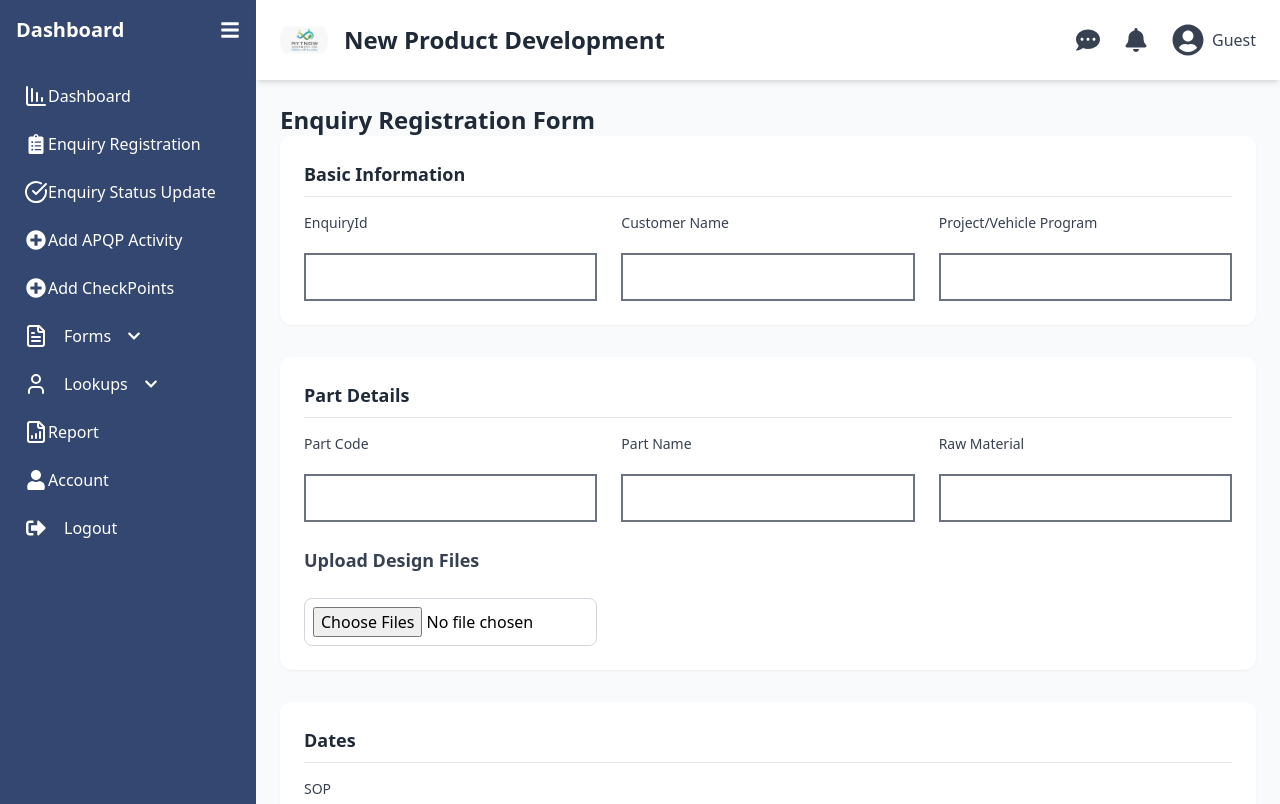
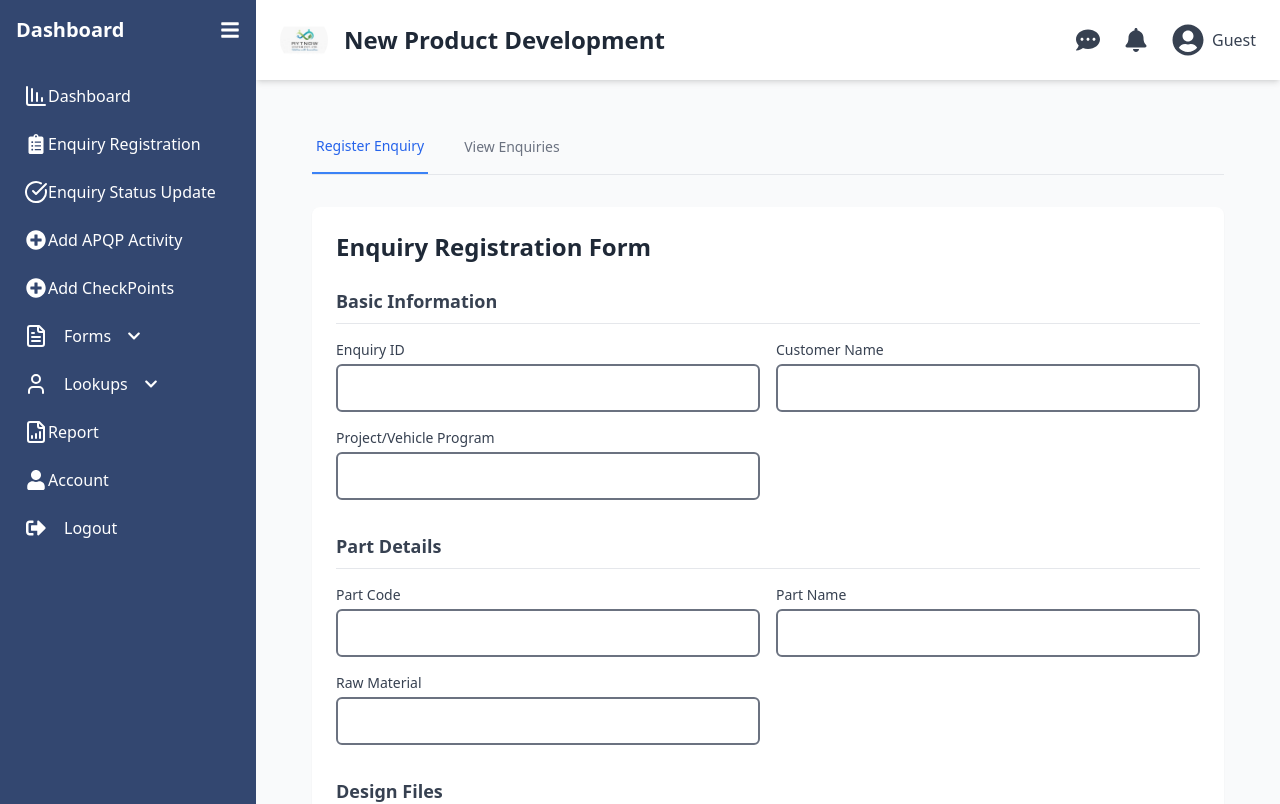
Before and after one commit to tayade-29/NPD, a React (Create React App) app: page /enquiryform in a window 1280 px wide. Shown: the top 804 px of the page. Built offline with nearby package versions, Linux system fonts and the light colour scheme; sample sign-in values are in the browser's storage.

Commit message:
Enquiry Registration changes

```diff
--- a/src/Forms/EnquiryRegisterForm.js
+++ b/src/Forms/EnquiryRegisterForm.js
@@ -1,9 +1,9 @@
 import React, { useState } from 'react';
-import EnquiryTable from '../Pages/EnquiryTable';
 
 const EnquiryForm = () => {
     const [page, setPage] = useState('form');
     const [enquiries, setEnquiries] = useState([]);
+    const [searchTerm, setSearchTerm] = useState('');
 
     const initialFormData = {
         srNo: '',
@@ -13,207 +13,295 @@ const EnquiryForm = () => {
         partName: '',
         rawMaterial: '',
         sop: '',
-        designFiles: [], // Store uploaded files here
+        designFiles: [],
     };
 
     const [formData, setFormData] = useState(initialFormData);
     const [selectedFiles, setSelectedFiles] = useState([]);
-    const [fileInputKey, setFileInputKey] = useState(0); // Key to reset the file input
+    const [fileInputKey, setFileInputKey] = useState(0);
 
     const handleSubmit = (e) => {
         e.preventDefault();
-        setEnquiries([...enquiries, formData]); // Add the current form data to the enquiries array
-        setFormData(initialFormData); // Reset form data to initial values
-        setSelectedFiles([]); // Clear the selected files
-        setFileInputKey(prevKey => prevKey + 1); // Change the key to reset the file input
+        const newEnquiry = {
+            ...formData,
+            id: Date.now(),
+            designFiles: selectedFiles.filter(f => f.status === 'success')
+        };
+        setEnquiries([...enquiries, newEnquiry]);
+        setFormData(initialFormData);
+        setSelectedFiles([]);
+        setFileInputKey(prev => prev + 1);
         alert('Enquiry registered successfully!');
     };
 
     const handleChange = (e) => {
         const { name, value } = e.target;
-        setFormData((prev) => ({
-            ...prev,
-            [name]: value,
-        }));
+        setFormData(prev => ({ ...prev, [name]: value }));
     };
 
-    const handleFileUpload = (event) => {
-        const files = Array.from(event.target.files);
+    const handleFileUpload = (e) => {
+        const files = Array.from(e.target.files);
         const allowedExtensions = ['pdf', 'jpg', 'jpeg', 'png', 'step', '3ds', 'dae', 'fbx', 'obj', 'stl', 'gltf', 'glb', 'iges', 'dxf', 'vrml', 'tif', 'tiff', 'gif', 'bmp'];
-        const maxSize = 5 * 1024 * 1024; // 5MB limit
+        const maxSize = 5 * 1024 * 1024;
 
         const newFiles = files.map(file => {
             const extension = file.name.split('.').pop().toLowerCase();
             if (!allowedExtensions.includes(extension)) {
                 return { file, status: 'error', message: 'Invalid file type' };
-            } else if (file.size > maxSize) {
-                return { file, status: 'error', message: 'File size exceeds 5MB limit' };
-            } else {
-                return { file, status: 'success', message: 'Successfully uploaded', url: URL.createObjectURL(file) };
             }
+            if (file.size > maxSize) {
+                return { file, status: 'error', message: 'File too large' };
+            }
+            return { file, status: 'success', message: 'Uploaded', url: URL.createObjectURL(file) };
         });
 
-        // Append new valid files to the existing selected files
-        const validFiles = newFiles.filter(fileObj => fileObj.status === 'success');
-        setSelectedFiles(prevFiles => [...prevFiles, ...validFiles]); // Append valid files
-
-        // Update formData with the valid files
-        setFormData(prev => ({
-            ...prev,
-            designFiles: [...prev.designFiles, ...validFiles], // Store valid files in formData
-        }));
+        setSelectedFiles(prev => [...prev, ...newFiles.filter(f => f.status === 'success')]);
     };
 
+    const filteredEnquiries = enquiries.filter(enquiry =>
+        Object.values(enquiry).some(value =>
+            value.toString().toLowerCase().includes(searchTerm.toLowerCase())
+    ));
+
     return (
-        <>
-            <main className="max-w-7xl mx-auto">
-            <h2 className="text-2xl font-semibold text-gray-800">Enquiry Registration Form</h2>
+        <div className="min-h-screen bg-gray-50">
+            <div className="max-w-7xl mx-auto px-4 sm:px-6 lg:px-8 py-8">
+                {/* Top Navigation Tabs */}
+                <div className="mb-8 border-b border-gray-200">
+                    <nav className="flex space-x-8">
+                        <button
+                            onClick={() => setPage('form')}
+                            className={`pb-4 px-1 text-sm font-medium ${
+                                page === 'form'
+                                ? 'border-b-2 border-blue-500 text-blue-600'
+                                : 'text-gray-500 hover:text-gray-700 hover:border-gray-300'
+                            }`}
+                        >
+                            Register Enquiry
+                        </button>
+                        <button
+                            onClick={() => setPage('table')}
+                            className={`pb-4 px-1 text-sm font-medium ${
+                                page === 'table'
+                                ? 'border-b-2 border-blue-500 text-blue-600'
+                                : 'text-gray-500 hover:text-gray-700 hover:border-gray-300'
+                            }`}
+                        >
+                            View Enquiries
+                        </button>
+                    </nav>
+                </div>
 
+                {/* Main Content */}
+                <div>
                     {page === 'form' ? (
-                    <>
+                        <div className="bg-white p-6 rounded-lg shadow-sm">
+                            <h2 className="text-2xl font-semibold mb-6 text-gray-800">
+                                Enquiry Registration Form
+                            </h2>
                             <form onSubmit={handleSubmit} className="space-y-8">
-                            {/* Basic Information */}
-                            <section className="form-section">
-                                <h3>Basic Information</h3>
-                                <div className="form-grid">
-                                    <div className="form-group">
-                                        <label htmlFor="srNo">EnquiryId</label>
+                                {/* Basic Information Section */}
+                                <div className="space-y-4">
+                                    <h3 className="text-lg font-semibold text-gray-700">Basic Information</h3>
+                                    <div className="grid grid-cols-1 md:grid-cols-2 gap-4">
+                                        <div>
+                                            <label className="block text-sm font-medium text-gray-700 mb-1">
+                                                Enquiry ID
+                                            </label>
                                             <input
-                                            className='input-field'
-                                            id="srNo"
                                                 type="text"
                                                 name="srNo"
                                                 value={formData.srNo}
                                                 onChange={handleChange}
+                                                className="w-full p-2 border rounded-md focus:ring-2 focus:ring-blue-500 focus:border-blue-500"
                                                 required
                                             />
                                         </div>
-
-                                    <div className="form-group">
-                                        <label htmlFor="customerName">Customer Name</label>
+                                        <div>
+                                            <label className="block text-sm font-medium text-gray-700 mb-1">
+                                                Customer Name
+                                            </label>
                                             <input
-                                            id="customerName"
                                                 type="text"
                                                 name="customerName"
                                                 value={formData.customerName}
                                                 onChange={handleChange}
+                                                className="w-full p-2 border rounded-md focus:ring-2 focus:ring-blue-500 focus:border-blue-500"
                                                 required
                                             />
                                         </div>
-
-                                    <div className="form-group">
-                                        <label htmlFor="projectVehicleProgram">Project/Vehicle Program</label>
+                                        <div>
+                                            <label className="block text-sm font-medium text-gray-700 mb-1">
+                                                Project/Vehicle Program
+                                            </label>
                                             <input
-                                            id="projectVehicleProgram"
                                                 type="text"
                                                 name="projectVehicleProgram"
                                                 value={formData.projectVehicleProgram}
                                                 onChange={handleChange}
+                                                className="w-full p-2 border rounded-md focus:ring-2 focus:ring-blue-500 focus:border-blue-500"
                                                 required
                                             />
                                         </div>
                                     </div>
-                            </section>
+                                </div>
 
-                            {/* Part Details */}
-                            <section className="form-section">
-                                <h3>Part Details</h3>
-                                <div className="form-grid">
-                                    <div className="form-group">
-                                        <label htmlFor="partCode">Part Code</label>
+                                {/* Part Details Section */}
+                                <div className="space-y-4">
+                                    <h3 className="text-lg font-semibold text-gray-700">Part Details</h3>
+                                    <div className="grid grid-cols-1 md:grid-cols-2 gap-4">
+                                        <div>
+                                            <label className="block text-sm font-medium text-gray-700 mb-1">
+                                                Part Code
+                                            </label>
                                             <input
-                                            id="partCode"
                                                 type="text"
                                                 name="partCode"
                                                 value={formData.partCode}
                                                 onChange={handleChange}
+                                                className="w-full p-2 border rounded-md focus:ring-2 focus:ring-blue-500 focus:border-blue-500"
                                                 required
                                             />
                                         </div>
-
-                                    <div className="form-group">
-                                        <label htmlFor="partName">Part Name</label>
+                                        <div>
+                                            <label className="block text-sm font-medium text-gray-700 mb-1">
+                                                Part Name
+                                            </label>
                                             <input
-                                            id="partName"
                                                 type="text"
                                                 name="partName"
                                                 value={formData.partName}
                                                 onChange={handleChange}
+                                                className="w-full p-2 border rounded-md focus:ring-2 focus:ring-blue-500 focus:border-blue-500"
                                                 required
                                             />
                                         </div>
-
-                                    <div className="form-group">
-                                        <label htmlFor="rawMaterial">Raw Material</label>
+                                        <div>
+                                            <label className="block text-sm font-medium text-gray-700 mb-1">
+                                                Raw Material
+                                            </label>
                                             <input
-                                            id="rawMaterial"
                                                 type="text"
                                                 name="rawMaterial"
                                                 value={formData.rawMaterial}
                                                 onChange={handleChange}
+                                                className="w-full p-2 border rounded-md focus:ring-2 focus:ring-blue-500 focus:border-blue-500"
                                                 required
                                             />
                                         </div>
+                                    </div>
+                                </div>
 
-                                    <div className="form-group">
-                                        <label htmlFor="designUpload" className="block text-lg font-semibold mb-2">Upload Design Files</label>
+                                {/* File Upload Section */}
+                                <div className="space-y-4">
+                                    <h3 className="text-lg font-semibold text-gray-700">Design Files</h3>
+                                    <div>
                                         <input
-                                            key={fileInputKey} // Use key to reset the input
-                                            id="designUpload"
+                                            key={fileInputKey}
                                             type="file"
-                                            name="designFiles"
                                             multiple
-                                            accept=".pdf, .jpg, .jpeg, .png, .step, .3ds, .dae, .fbx, .obj, .stl, .gltf, .glb, .iges, .dxf, .vrml, .tif, .tiff, .gif, .bmp"
+                                            accept=".pdf,.jpg,.jpeg,.png,.step,.3ds,.dae,.fbx,.obj,.stl,.gltf,.glb,.iges,.dxf,.vrml,.tif,.tiff,.gif,.bmp"
                                             onChange={handleFileUpload}
-                                            className="border border-gray-300 p-2 rounded-lg w-full"
+                                            className="w-full p-2 border rounded-md file:mr-4 file:py-2 file:px-4 file:rounded-md file:border-0 file:bg-blue-50 file:text-blue-700 hover:file:bg-blue-100"
                                         />
-
                                         {selectedFiles.length > 0 && (
-                                            <ul className="mt-3">
-                                                {selectedFiles.map((fileObj, index) => (
-                                                    <li
+                                            <div className="mt-4 space-y-2">
+                                                {selectedFiles.map((file, index) => (
+                                                    <div
                                                         key={index}
-                                                        className={`p-2 rounded-lg my-1 ${fileObj.status === 'success' ? 'bg-green-100 text-green-800' : 'bg-red-100 text-red-800'}`}
+                                                        className={`p-2 rounded-md text-sm ${
+                                                            file.status === 'success'
+                                                            ? 'bg-green-100 text-green-700'
+                                                            : 'bg-red-100 text-red-700'
+                                                        }`}
                                                     >
-                                                        {fileObj.file.name} - {fileObj.message}
-                                                    </li>
+                                                        {file.file.name} - {file.message}
+                                                    </div>
                                                 ))}
-                                            </ul>
+                                            </div>
                                         )}
                                     </div>
                                 </div>
-                            </section>
 
-                            {/* Dates and Volume */}
-                            <section className="form-section">
-                                <h3>Dates</h3>
-                                <div className="form-grid">
-                                    <div className="form-group">
-                                        <label htmlFor="sop">SOP</label>
+                                {/* SOP Date Section */}
+                                <div className="space-y-4">
+                                    <h3 className="text-lg font-semibold text-gray-700">Dates</h3>
+                                    <div className="grid grid-cols-1 md:grid-cols-2 gap-4">
+                                        <div>
+                                            <label className="block text-sm font-medium text-gray-700 mb-1">
+                                                SOP Date
+                                            </label>
                                             <input
-                                            id="sop"
                                                 type="date"
                                                 name="sop"
                                                 value={formData.sop}
                                                 onChange={handleChange}
+                                                className="w-full p-2 border rounded-md focus:ring-2 focus:ring-blue-500 focus:border-blue-500"
                                                 required
                                             />
                                         </div>
                                     </div>
-                            </section>
+                                </div>
 
                                 <div className="flex justify-end">
-                                <button type="submit" className="btn-primary">
+                                    <button
+                                        type="submit"
+                                        className="px-6 py-2 bg-blue-600 text-white rounded-md hover:bg-blue-700 focus:outline-none focus:ring-2 focus:ring-blue-500 focus:ring-offset-2"
+                                    >
                                         Save Enquiry
                                     </button>
                                 </div>
                             </form>
-                    </>
+                        </div>
                     ) : (
-                    <EnquiryTable enquiries={enquiries} />
+                        <div className="bg-white p-6 rounded-lg shadow-sm">
+                            <div className="mb-6">
+                                <input
+                                    type="text"
+                                    placeholder="Search by any field..."
+                                    value={searchTerm}
+                                    onChange={(e) => setSearchTerm(e.target.value)}
+                                    className="w-full p-2 border rounded-md focus:ring-2 focus:ring-blue-500 focus:border-blue-500"
+                                />
+                            </div>
+                            <div className="overflow-x-auto">
+                                <table className="min-w-full divide-y divide-gray-200">
+                                    <thead className="bg-gray-50">
+                                        <tr>
+                                            <th className="px-4 py-3 text-left text-xs font-medium text-gray-500 uppercase">Enquiry ID</th>
+                                            <th className="px-4 py-3 text-left text-xs font-medium text-gray-500 uppercase">Customer</th>
+                                            <th className="px-4 py-3 text-left text-xs font-medium text-gray-500 uppercase">Project</th>
+                                            <th className="px-4 py-3 text-left text-xs font-medium text-gray-500 uppercase">Part Code</th>
+                                            <th className="px-4 py-3 text-left text-xs font-medium text-gray-500 uppercase">SOP Date</th>
+                                            <th className="px-4 py-3 text-left text-xs font-medium text-gray-500 uppercase">Files</th>
+                                        </tr>
+                                    </thead>
+                                    <tbody className="bg-white divide-y divide-gray-200">
+                                        {filteredEnquiries.map((enquiry, index) => (
+                                            <tr key={index}>
+                                                <td className="px-4 py-4 whitespace-nowrap text-sm text-gray-900">{enquiry.srNo}</td>
+                                                <td className="px-4 py-4 whitespace-nowrap text-sm text-gray-900">{enquiry.customerName}</td>
+                                                <td className="px-4 py-4 whitespace-nowrap text-sm text-gray-900">{enquiry.projectVehicleProgram}</td>
+                                                <td className="px-4 py-4 whitespace-nowrap text-sm text-gray-900">{enquiry.partCode}</td>
+                                                <td className="px-4 py-4 whitespace-nowrap text-sm text-gray-900">{enquiry.sop}</td>
+                                                <td className="px-4 py-4 whitespace-nowrap text-sm text-gray-900">
+                                                    {enquiry.designFiles.length} files
+                                                </td>
+                                            </tr>
+                                        ))}
+                                    </tbody>
+                                </table>
+                                {filteredEnquiries.length === 0 && (
+                                    <div className="text-center py-8 text-gray-500">
+                                        No enquiries found
+                                    </div>
                                 )}
-            </main>
-        </>
+                            </div>
+                        </div>
+                    )}
+                </div>
+            </div>
+        </div>
     );
 };
 
--- a/src/Lookups/Customer.js
+++ b/src/Lookups/Customer.js
@@ -206,7 +206,7 @@ function App() {
                     <th className="sticky top-0 px-6 py-4 text-left text-xs font-medium text-gray-500 uppercase tracking-wider bg-gray-50 w-24">Actions</th>
                   </tr>
                 </thead>
-                <tbody className="bg-white divide-y divide-gray-200">
+                <tbody className="bg-white divide-y divide-gray-200 ">
                   {customers.map((customer, index) => {
                     const isActive = customer.IsActive === "Active" || customer.IsActive === 1 || customer.IsActive === "1";
                     return (
```
Lines whose indentation alone changed are shown as unchanged.
